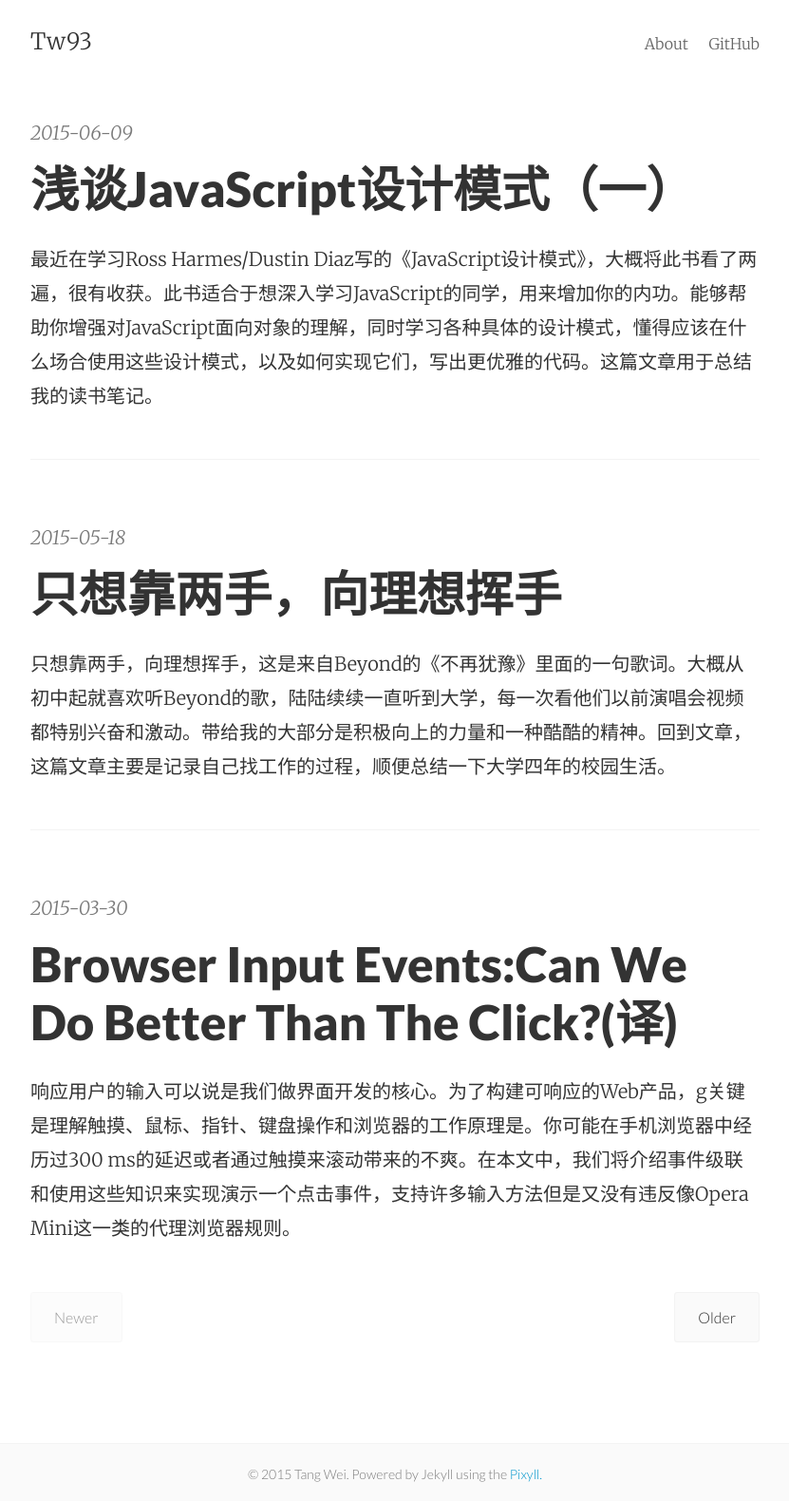
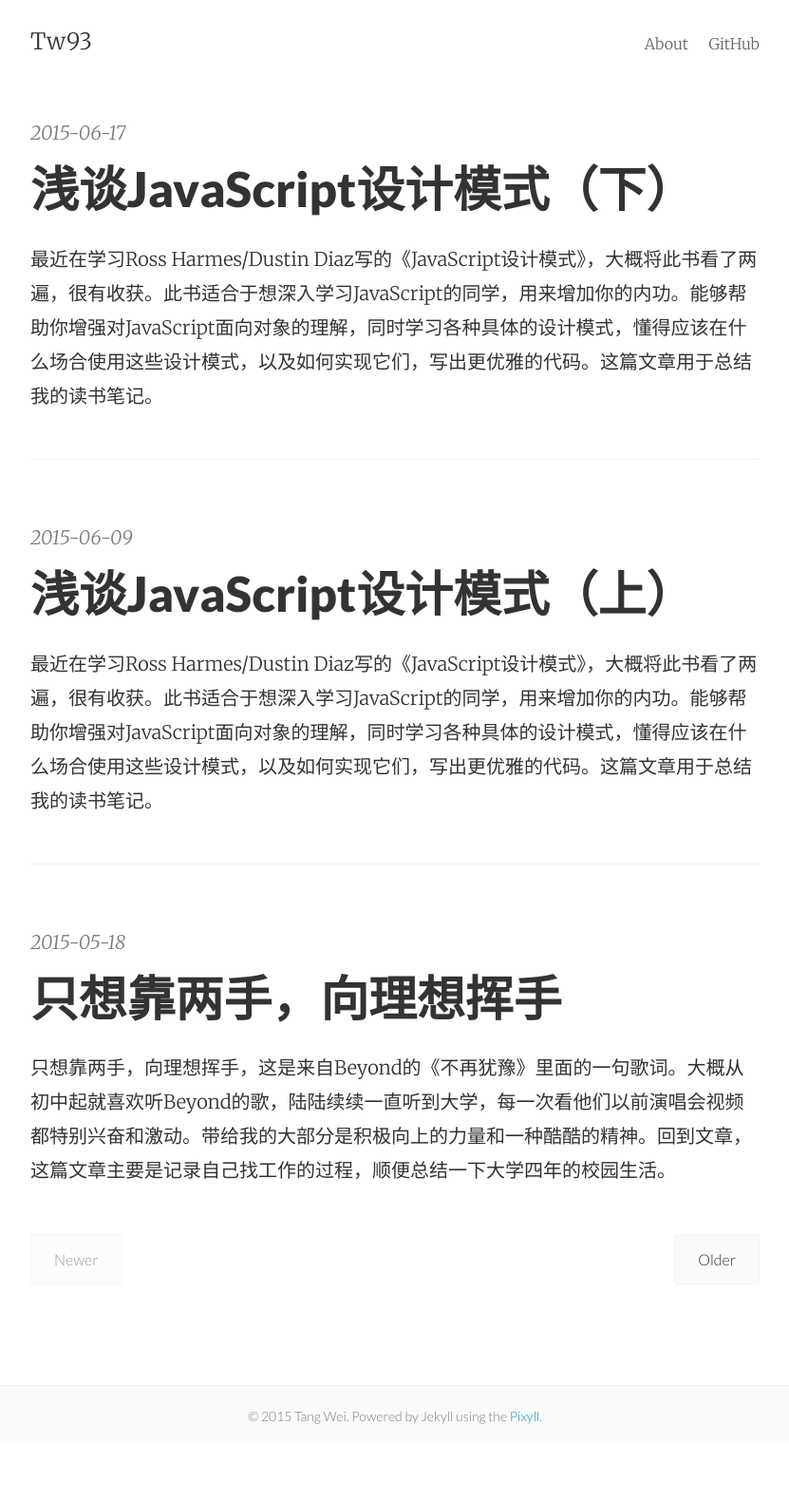
Before and after one commit to tw93/tw93.github.io, a Jekyll site: the page built from index.html, in a window 1280 px wide. Shown: the whole page at 95% size, without its empty margins (224-1055 px from the left). Built offline with Jekyll 4.4.1, drawn with Linux system fonts in a browser that asks for light colours; the list of posts is cut into pages by our own code; after the commit the page ends 1519 px from its top, so only the background shows below that.

Commit message:
add the xia patterns

```diff
--- a/_posts/2015-06-09-Talking-about-JavaScript-design-patterns.md
+++ b/_posts/2015-06-09-Talking-about-JavaScript-design-patterns1.md
@@ -1,6 +1,6 @@
 ---
 layout:     post
-title:      浅谈JavaScript设计模式（一）
+title:      浅谈JavaScript设计模式（上）
 date:       2015-06-09 21:47:29
 summary:    最近在学习Ross Harmes/Dustin Diaz写的《JavaScript设计模式》，大概将此书看了两遍，很有收获。此书适合于想深入学习JavaScript的同学，用来增加你的内功。能够帮助你增强对JavaScript面向对象的理解，同时学习各种具体的设计模式，懂得应该在什么场合使用这些设计模式，以及如何实现它们，写出更优雅的代码。这篇文章用于总结我的读书笔记。
 categories: 设计模式
--- /dev/null
+++ b/_posts/2015-06-09-Talking-about-JavaScript-design-patterns2.md
@@ -0,0 +1,13 @@
+---
+layout:     post
+title:      浅谈JavaScript设计模式（下）
+date:       2015-06-17 21:47:29
+summary:    最近在学习Ross Harmes/Dustin Diaz写的《JavaScript设计模式》，大概将此书看了两遍，很有收获。此书适合于想深入学习JavaScript的同学，用来增加你的内功。能够帮助你增强对JavaScript面向对象的理解，同时学习各种具体的设计模式，懂得应该在什么场合使用这些设计模式，以及如何实现它们，写出更优雅的代码。这篇文章用于总结我的读书笔记。
+categories: 设计模式
+---
+
+最近在学习Ross Harmes/Dustin Diaz写的[《JavaScript设计模式》](http://book.douban.com/subject/3329540/){:target="_blank"}，大概将此书看了两遍，很有收获。此书适合于想深入学习JavaScript的同学，用来增加你的内功。能够帮助你增强对JavaScript面向对象的理解，同时学习各种具体的设计模式，懂得应该在什么场合使用这些设计模式，以及如何实现它们，写出更优雅的代码。这篇文章用于总结我的读书笔记。
+
+###设计模式
+
+本文打算分成两部分来写，第一部分是总结JavaScript面向程序设计的基础知识，主要包括富有表现的JavaScript、接口、封装和信息隐藏、继承调用这4部分。第二部分再来讲述具体的设计模式及在JavaScript中的实际应用。
```
